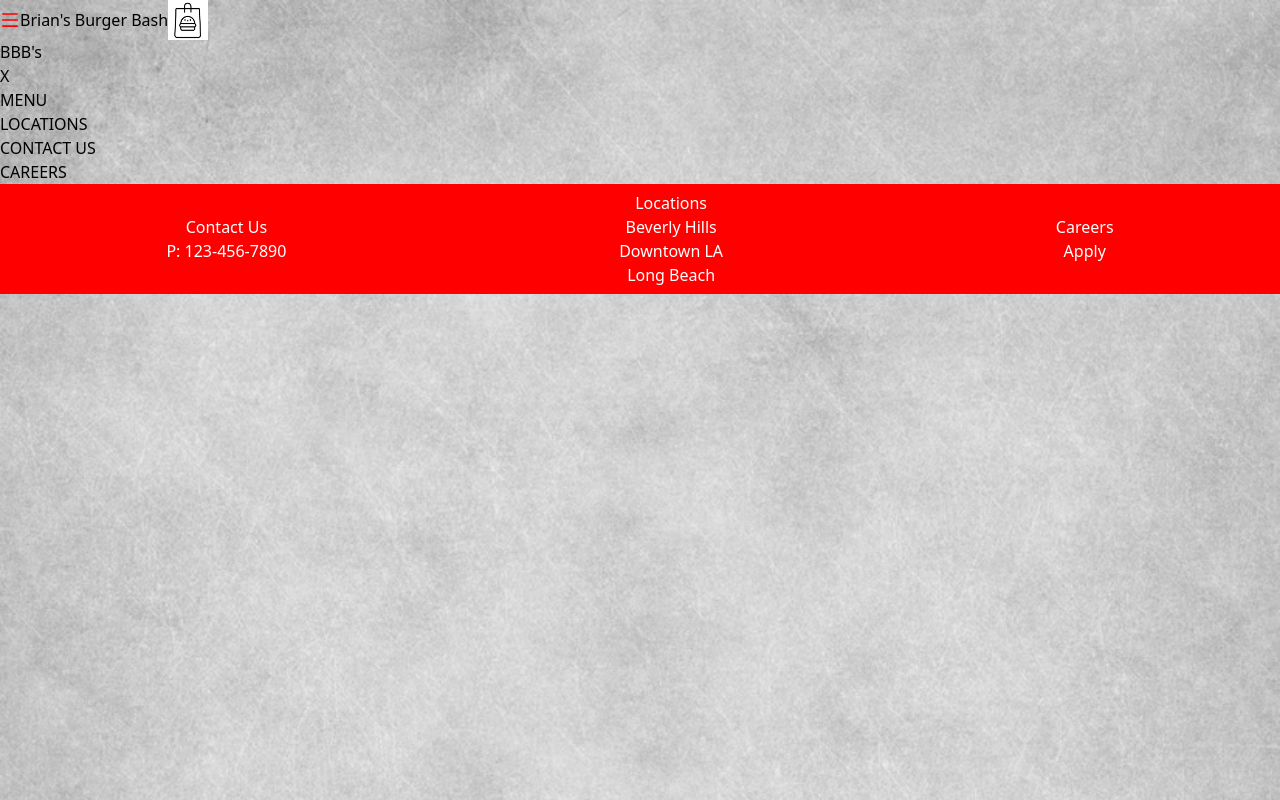
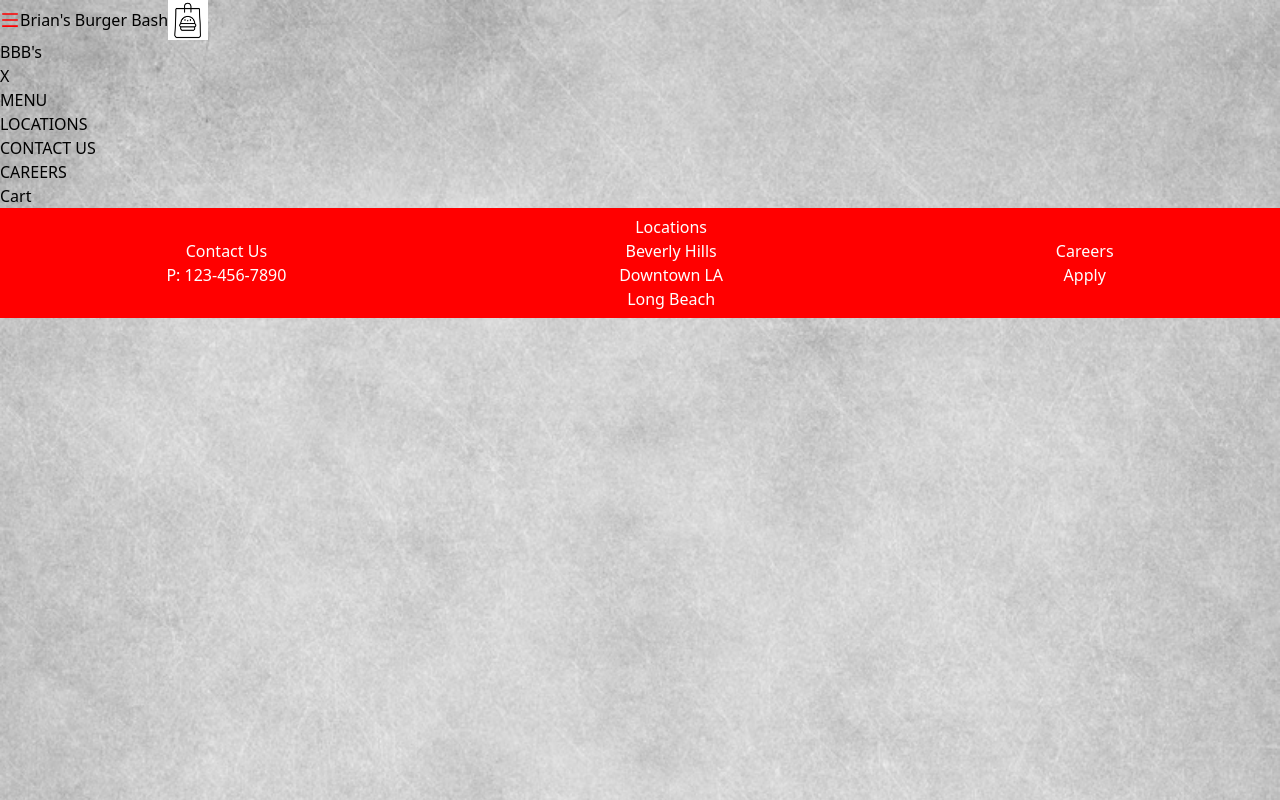
Before and after one commit to Metalmilitian85/Burgers, a React (Vite) app: page /cart in a window 1280 px wide. Built offline with nearby package versions, Linux system fonts and the light colour scheme.

Commit message:
cartpage

```diff
--- a/src/App.jsx
+++ b/src/App.jsx
@@ -10,6 +10,7 @@ import Footer from './Components/Footer'
 import ScrollToTop from './Components/ScrollToTop'
 import Food from './Components/Food'
 import Foodinfo from './Components/Foodinfo'
+import Cart from './Components/Cart'
 
 function App() {
 
@@ -25,6 +26,7 @@ function App() {
           <Route path="/careers" element={<Careers />} />
           <Route path="/food" element={<Food />} />
           <Route path="/food/:id" element={<Foodinfo />} />
+          <Route path="/cart" element={<Cart />} />
         </Routes>
         <Footer />
       </BrowserRouter>
--- /dev/null
+++ b/src/Components/Cart.jsx
@@ -0,0 +1,9 @@
+import React from 'react'
+
+export default function Cart() {
+  return (
+    <div>
+        <h1>Cart</h1>
+    </div>
+  )
+}
--- a/src/Components/Navbar.jsx
+++ b/src/Components/Navbar.jsx
@@ -15,7 +15,7 @@ const Navbar = () => {
         <div className="menubar">
             {!nav ? <AiOutlineClose size={20} className="text-white" /> : <AiOutlineMenu onClick={handleNav} size={20} color="red" className="hover:cursor-pointer" />}
             <h1 className="text-3xl font-bold m-auto">Brian's Burger Bash</h1>
-            <img src="/bag.jpg" className="bag" />
+            <Link to="/cart"><img src="/bag.jpg" className="bag" /></Link>
         </div>
         <div className={!nav ? "fixed left-0 top-0 w-[435px] bg-red-600 text-white h-full border-r border-r-gray-90 ease-in-out duration-200" : "ease-in-out duration-200 fixed left-[-100%]"}>
           <div className="flex">
```
